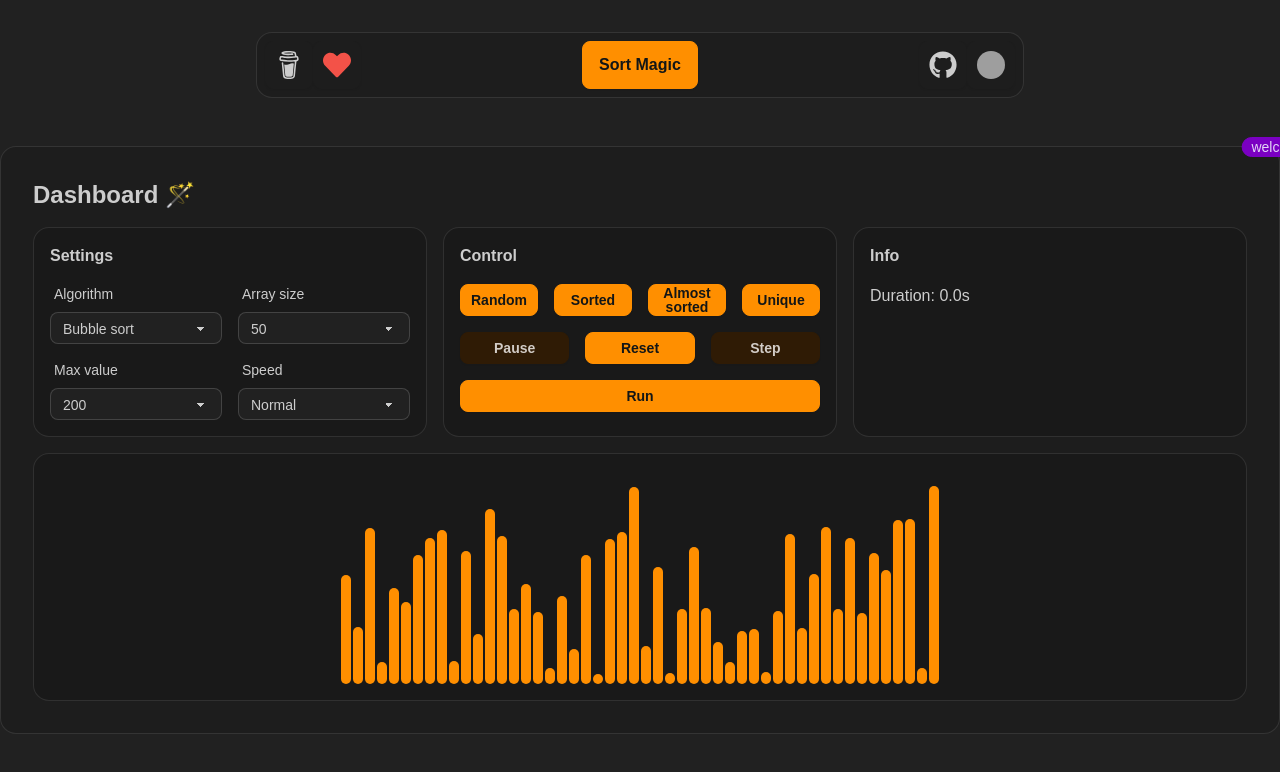
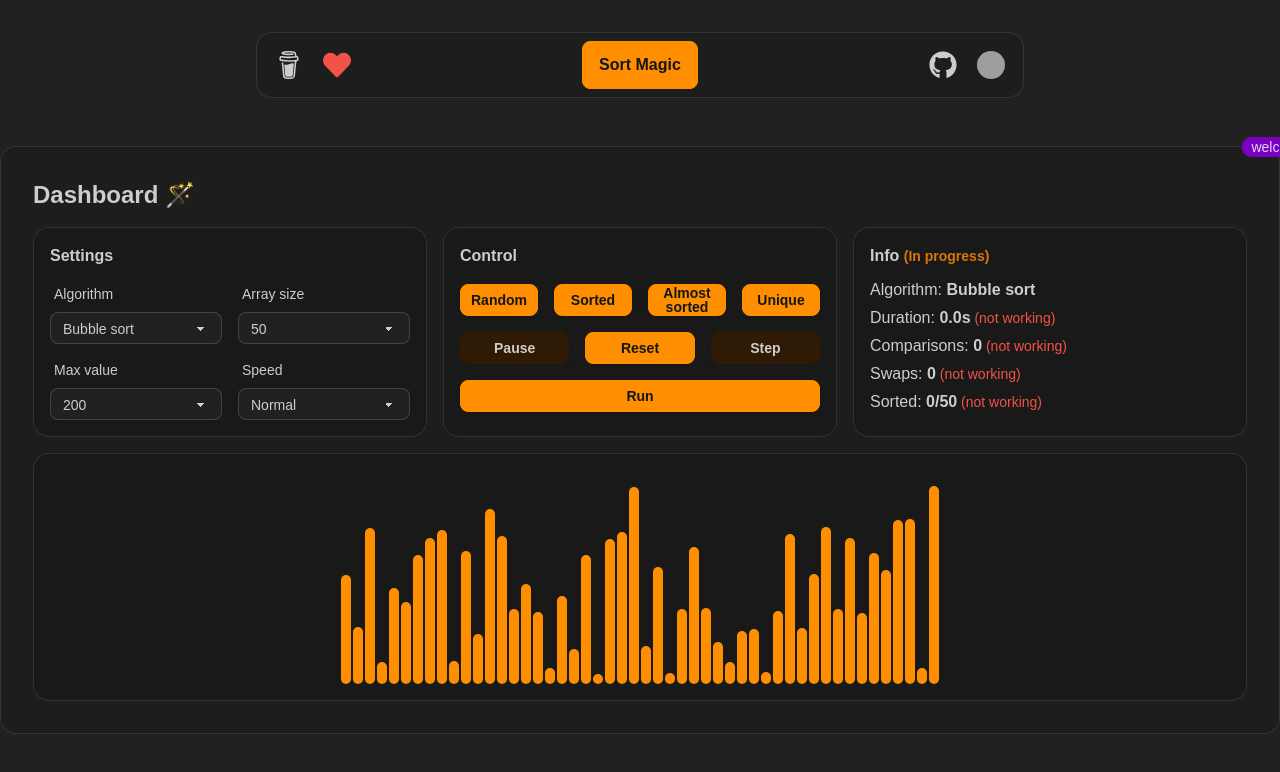
Before and after one commit to borisvicena/SortWizard, a Next.js app: page / in a window 1280 px wide. Shown: the top 772 px of the page. Built offline with nearby package versions, Linux system fonts and the light colour scheme; grey boxes are pictures that could not be loaded.

Commit message:
small changes

```diff
--- a/src/components/Dashboard.tsx
+++ b/src/components/Dashboard.tsx
@@ -29,6 +29,7 @@ const Dashboard = () => {
   const [speed, setSpeed] = useState(50);
   const [sortingDuration, setSortingDuration] = useState(0);
   const [elapsedTime, setElapsedTime] = useState(0);
+  const [swapCount, setSwapCount] = useState(0);
 
   useEffect(() => {
     resetArray();
@@ -94,7 +95,7 @@ const Dashboard = () => {
 
   const runBS = async () => {
     setSorted([]);
-    await bubbleSort([...array], setArray, setComparing, speed);
+    await bubbleSort([...array], setArray, setComparing, setSwapCount, speed);
     await finalCheck();
   };
 
@@ -125,6 +126,7 @@ const Dashboard = () => {
   const run = async () => {
     setIsSorting(true);
     setElapsedTime(0);
+    setSwapCount(0);
     const startTime = performance.now();
 
     const timerInterval = setInterval(() => {
@@ -297,17 +299,43 @@ const Dashboard = () => {
           </div>
           <div className="grid grid-cols-1 gap-4 mt-4">
             <button onClick={run} disabled={isSorting} className="btn btn-sm btn-primary">
-              {isSorting ? <span className="loading loading-infinity loading-lg"></span> : <span>Run</span>}
+              {isSorting ? (
+                <span className="loading loading-infinity loading-lg"></span>
+              ) : (
+                <span className="leading-3">Run</span>
+              )}
             </button>
           </div>
         </div>
         <div className="p-4 bg-base-300 w-full rounded-box border border-white/[0.1]">
-          <div className="text-base font-bold">Info</div>
+          <div className="text-base font-bold">
+            Info <span className="text-warning text-sm"> (In progress)</span>
+          </div>
           <div className="grid grid-cols-1 gap-4 mt-4">
-            <div className="text-base">Duration: {elapsedTime.toFixed(1)}s</div>
+            <div className="text-base leading-3">
+              Algorithm: <span className="font-bold">{selectedAlgorithm}</span>
+            </div>
+            <div className="text-base leading-3">
+              Duration: <span className="font-bold">{elapsedTime.toFixed(1)}s</span>
+              <span className="text-error text-sm leading-3"> (not working)</span>
+            </div>
+            <div className="text-base leading-3">
+              Comparisons: <span className="font-bold">0</span>
+              <span className="text-error text-sm leading-3"> (not working)</span>
+            </div>
+            <div className="text-base leading-3">
+              Swaps:
+              <span className="font-bold"> {swapCount || 0}</span>
+              <span className="text-error text-sm leading-3"> (not working)</span>
+            </div>
+            <div className="text-base leading-3">
+              Sorted:{" "}
+              <span className="font-bold">
+                {swapCount}/{array.length}
+              </span>
+              <span className="text-error text-sm leading-3"> (not working)</span>
+            </div>
           </div>
-          <div className="grid grid-cols-3 gap-4 mt-4"></div>
-          <div className="grid grid-cols-1 gap-4 mt-4"></div>
         </div>
       </div>
       <Chart array={array} sorted={sorted} isSorted={isSorted} comparing={comparing} />
--- a/src/lib/bubbleSort.ts
+++ b/src/lib/bubbleSort.ts
@@ -5,6 +5,7 @@ export const bubbleSort = async (
   arr: number[],
   setArray: React.Dispatch<React.SetStateAction<number[]>>,
   setComparing: React.Dispatch<React.SetStateAction<number[]>>,
+  setSwapCount: React.Dispatch<React.SetStateAction<number>>,
   speed: number
 ) => {
   let len = arr.length;
@@ -20,7 +21,7 @@ export const bubbleSort = async (
         // Swap elements
         [arr[j], arr[j + 1]] = [arr[j + 1], arr[j]];
         swapped = true;
-
+        setSwapCount((prev) => prev + 1);
         // Update the array state
         setArray([...arr]);
         await delay(speed);
```
